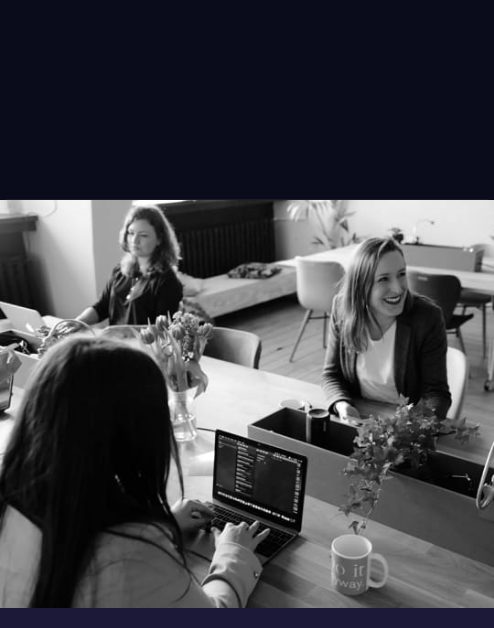
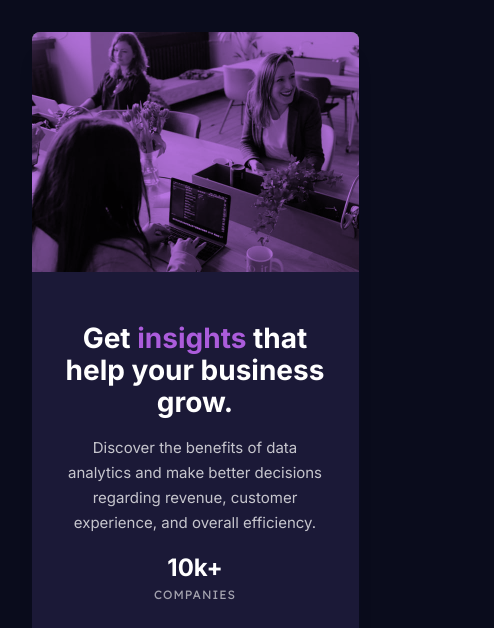
Before and after one commit to cthulhuscode/stats-preview-card-component, a plain HTML site: page index.html in a window 390 px wide. Shown: the top 628 px of the page, 494 px wide, since content can reach past the window. Drawn offline with Linux system fonts and the light colour scheme.

Commit message:
design completed

```diff
--- a/index.html
+++ b/index.html
@@ -40,9 +40,10 @@
       </div>
     </div>
     <picture class="card-image__container">
-      <source srcset="./images/image-header-desktop.jpg 540w">
-      <source srcset="./images/image-header-mobile.jpg 654w">
+      <source srcset="./images/image-header-desktop.jpg 540w" media="(min-width: 1141px)">
+      <source srcset="./images/image-header-mobile.jpg 654w" media="(max-width: 1140px)">
       <img class="card__image" src="./images/image-header-desktop.jpg" alt="women working in a office">
+      <div class="card-image__overlay"></div>
     </picture>
   </section>
 </body>
--- a/style.css
+++ b/style.css
@@ -33,15 +33,18 @@ body{
 
   display: grid;
   grid-template-columns: 1fr 1fr;
-  grid-template-rows: 1fr;
+  grid-template-rows: 446px;
+
+  overflow: hidden;
 }
 
 .card__details{
   grid-area: 1 / 1 / 2 / 2;
 
-  margin: 0 auto;
+  padding: 67px 72px;
 
-  padding: 67px 72px;
+  width: 100%;
+  height: 100%;
 
   display: flex;
   flex-direction: column;
@@ -88,24 +91,65 @@ body{
   opacity: 0.6;
 }
 
+.card-image__container{
+  width: 100%;
+  height: 100%;
+
+  position: relative;
+}
+
 .card__image{
   grid-area: 1 / 2 / 2 / 3;
 
   width: 100%;
   height: 100%;
+}
 
-  object-fit: contain;
+.card-image__overlay::after{
+  content: "";
+  position: absolute;
+  background-color: rgb(171, 92, 219);
+  mix-blend-mode: multiply;
+  opacity: 0.85;
+
+  width: 100%;
+  height: 100%;
+
+  top:0;
+  left: 0;
 }
 
 @media screen and (max-width: 1140px){
   .card{
-    grid-template-columns: 1fr;
-    grid-template-rows: 1fr 1fr;
+    max-width: unset;
+    max-height: unset;
+
+    grid-template-columns: minmax(250px , 327px);
+    grid-template-rows: 240px 540px;
+    background: #1B1937;
   }
   .card__details{
     grid-area: 2 / 1 / 3 / 2;
+    padding: 32px;
+    text-align: center;
   }
   .card__image{
     grid-area: 1 / 1 / 2 / 2;
   }
+
+  .card__primary-text{
+    font-size: 28px;
+    line-height: 32px;
+  }
+
+  .card__stats{
+    flex-direction: column;
+    gap: 24px;
+  }
 }
+
+@media screen and (max-height: 785px) and (max-width: 1140px) {
+  body{
+    height: 100%;
+  }
+}
```
Also changed, not shown: 1 other file.
